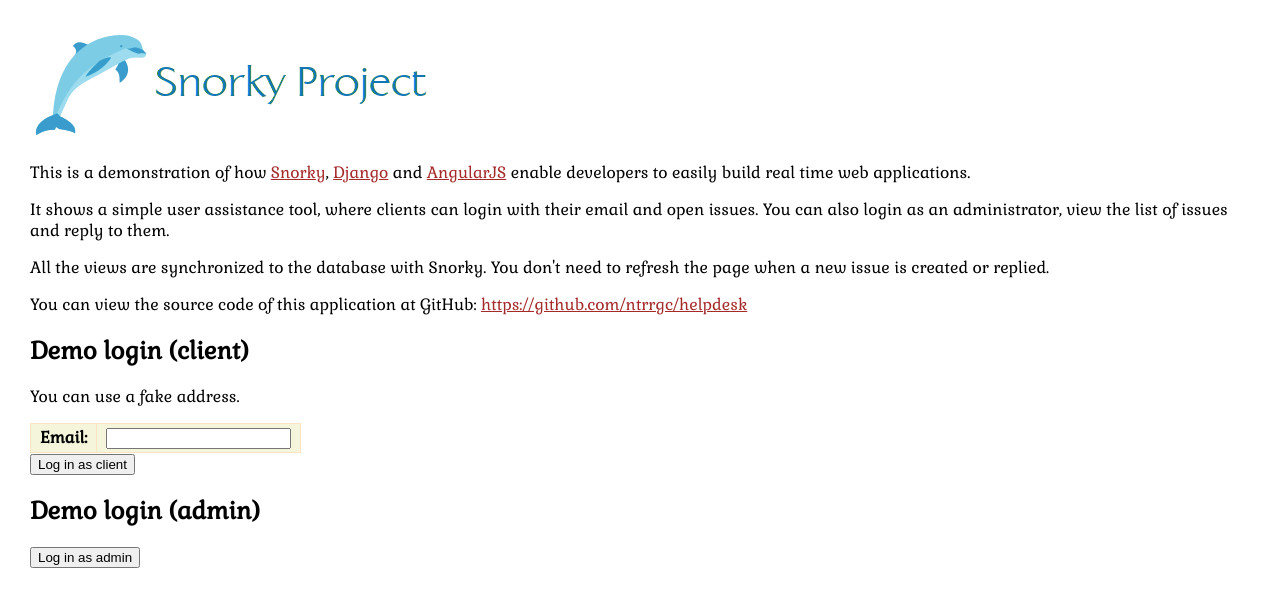
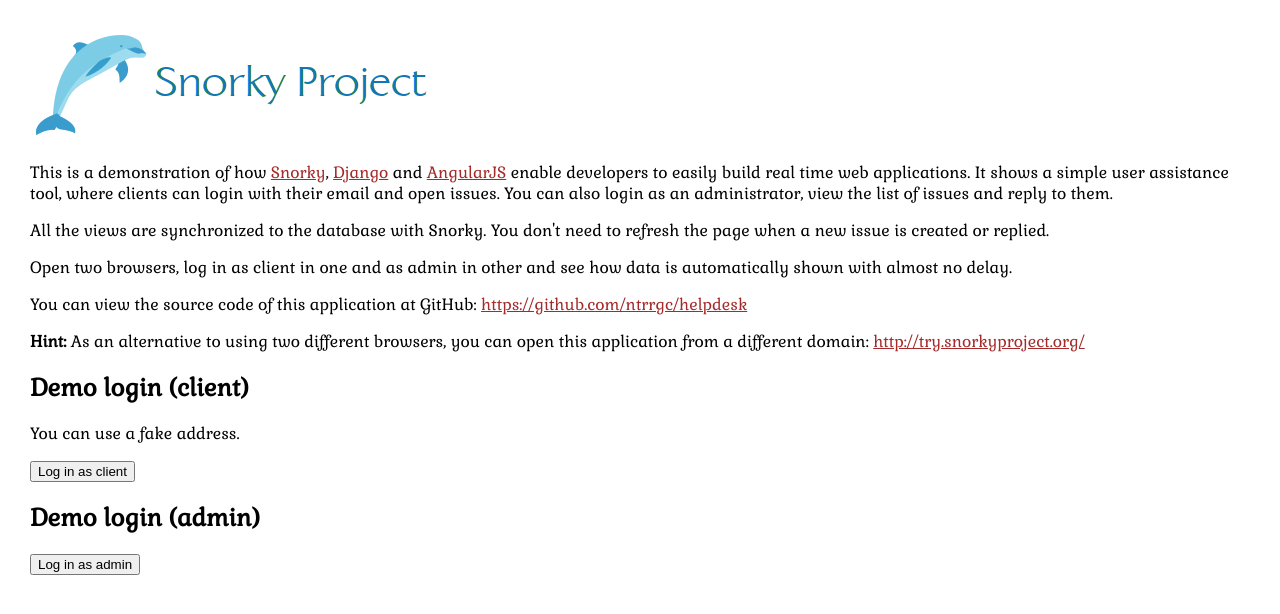
Before and after one commit to ntrrgc/helpdesk, a Django app: page / in a window 1280 px wide. Shown: the part 71-685 px from the top of the page. Run offline with Django 3.2, Linux system fonts and the light colour scheme; some libraries are stand-ins or nearby versions.

Commit message:
Alternative domains

```diff
--- a/helpdesk_proj/helpdesk/templates/helpdesk/index.html
+++ b/helpdesk_proj/helpdesk/templates/helpdesk/index.html
@@ -6,13 +6,16 @@
 {% block header_title %}Welcome{% endblock %}
 {% block content %}
   <img src="{% static "helpdesk/images/logo.png" %}" alt="">
-  <p>This is a demonstration of how <a href="http://snorkyproject.org/">Snorky</a>, <a href="https://www.djangoproject.com/">Django</a> and <a href="https://angularjs.org/">AngularJS</a> enable developers to easily build real time web applications.</p>
-
-  <p>It shows a simple user assistance tool, where clients can login with their email and open issues. You can also login as an administrator, view the list of issues and reply to them.</p>
+  <p>This is a demonstration of how <a href="http://snorkyproject.org/">Snorky</a>, <a href="https://www.djangoproject.com/">Django</a> and <a href="https://angularjs.org/">AngularJS</a> enable developers to easily build real time web applications. It shows a simple user assistance tool, where clients can login with their email and open issues. You can also login as an administrator, view the list of issues and reply to them.</p>
 
   <p>All the views are synchronized to the database with Snorky. You don't need to refresh the page when a new issue is created or replied.</p>
 
+  <p>Open two browsers, log in as client in one and as admin in other and see how data is automatically shown with almost no delay.</p>
+
   <p>You can view the source code of this application at GitHub: <a href="https://github.com/ntrrgc/helpdesk">https://github.com/ntrrgc/helpdesk</a></p>
+
+  <p><b>Hint:</b> As an alternative to using two different browsers, you can open this application from a different domain: <a href="{{ other_domain }}">{{ other_domain }}</a></p>
+
 
   <h2>Demo login (client)</h2>
   <p>You can use a fake address.</p>
--- a/helpdesk_proj/helpdesk/views.py
+++ b/helpdesk_proj/helpdesk/views.py
@@ -1,5 +1,4 @@
 from django.http import HttpResponse, HttpResponseRedirect
-#from django.views.generic.edit import UpdateView, FormView, CreateView
 from django.views.generic.edit import FormView, UpdateView, CreateView
 from django.views.generic.base import TemplateView, View
 from django.views.generic.detail import DetailView
@@ -11,12 +10,20 @@
 from .util import unnamed_user
 from django.contrib.auth import get_user_model
 from django.contrib.auth import authenticate, login, logout
+from django.conf import settings
 User = get_user_model()
 
 
 class Home(FormView):
     template_name = 'helpdesk/index.html'
     form_class = forms.LoginForm
+
+    def get_context_data(self, **kwargs):
+        host = self.request.META['HTTP_HOST']
+        # Choose the first different domain
+        other_domain = [x for x in settings.ALTERNATIVE_DOMAINS
+                        if x != host][0]
+        return {'other_domain': other_domain}
 
     def get(self, request, *args, **kwargs):
         if not self.request.user.is_authenticated():
--- a/helpdesk_proj/helpdesk_proj/settings/base.py
+++ b/helpdesk_proj/helpdesk_proj/settings/base.py
@@ -96,6 +96,11 @@
     ),
 }
 
+ALTERNATIVE_DOMAINS = [
+    'http://try.snorkyproject.org/',
+    'http://try2.snorkyproject.org/',
+]
+
 LOGGING = {
     'version': 1,
     'handlers': {
```
